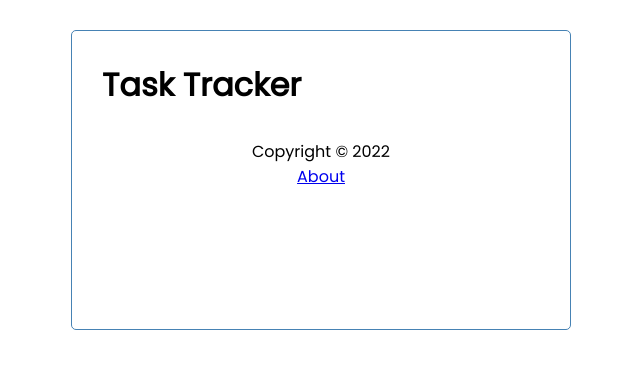
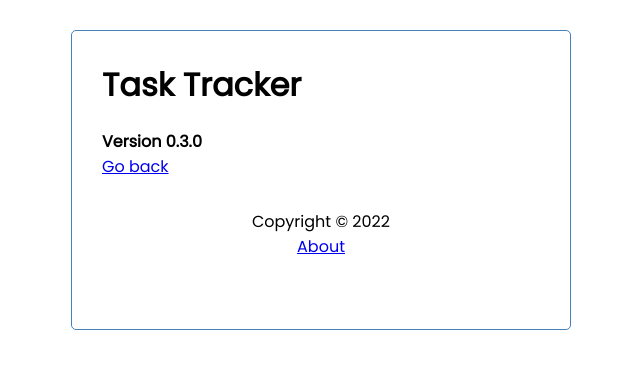
Before and after one commit to angelluspaixao/react-task-tracker, a React (Create React App) app: page /react-task-tracker/about in a window 1280 px wide. Shown: the top 368 px of the page, without its empty margins (319-959 px from the left). Built offline with nearby package versions, Linux system fonts and the light colour scheme; data requests are answered from the project's data file.

Commit message:
Atualização de rotas

```diff
--- a/package.json
+++ b/package.json
@@ -1,6 +1,6 @@
 {
   "name": "react-task-tracker",
-  "version": "0.2.0",
+  "version": "0.3.0",
   "homepage": "https://angelluspaixao.github.io/react-task-tracker",
   "private": true,
   "dependencies": {
--- a/src/App.js
+++ b/src/App.js
@@ -82,7 +82,7 @@ const toggleReminder = async (id) => {
       <div className="container">
         <Header onAdd={() => setShowAddTask(!showAddTask)} showAdd={showAddTask} />
         <Routes>
-          <Route path='/' element={
+          <Route path='/react-task-tracker' element={
             <>
               {showAddTask && <AddTask onAdd={addTask} />}
               {tasks.length > 0 ?
@@ -91,7 +91,7 @@ const toggleReminder = async (id) => {
               }
             </>
           } />
-          <Route path='about' element={<About />} />
+          <Route path='/react-task-tracker/about' element={<About />} />
         </Routes>
         <Footer />
       </div>
--- a/src/components/About.js
+++ b/src/components/About.js
@@ -3,8 +3,8 @@ import { Link } from "react-router-dom"
 const About = () => {
   return (
     <div>
-      <h4>Version 1.0.0</h4>
-      <Link to='..' relative="/">Go back</Link>
+      <h4>Version 0.3.0</h4>
+      <Link to='/react-task-tracker'>Go back</Link>
     </div>
   )
 }
--- a/src/components/Footer.js
+++ b/src/components/Footer.js
@@ -4,7 +4,7 @@ const Footer = () => {
   return (
     <footer>
       <p>Copyright &copy; 2022</p>
-      <Link to='about' relative='/'>About</Link>
+      <Link to='/react-task-tracker/about'>About</Link>
     </footer>
   )
 }
--- a/src/components/Header.js
+++ b/src/components/Header.js
@@ -8,7 +8,7 @@ const Header = ({ title, onAdd, showAdd }) => {
   return (
     <header className='header'>
       <h1>{title}</h1>
-      {pathname === '/' &&
+      {(pathname === '/' || pathname === '/react-task-tracker' || pathname === '/react-task-tracker/') &&
         <Button color={showAdd ? 'red' : 'green'} text={showAdd ? 'Close' : 'Add'} onClick={onAdd} />
       }
     </header>
```
